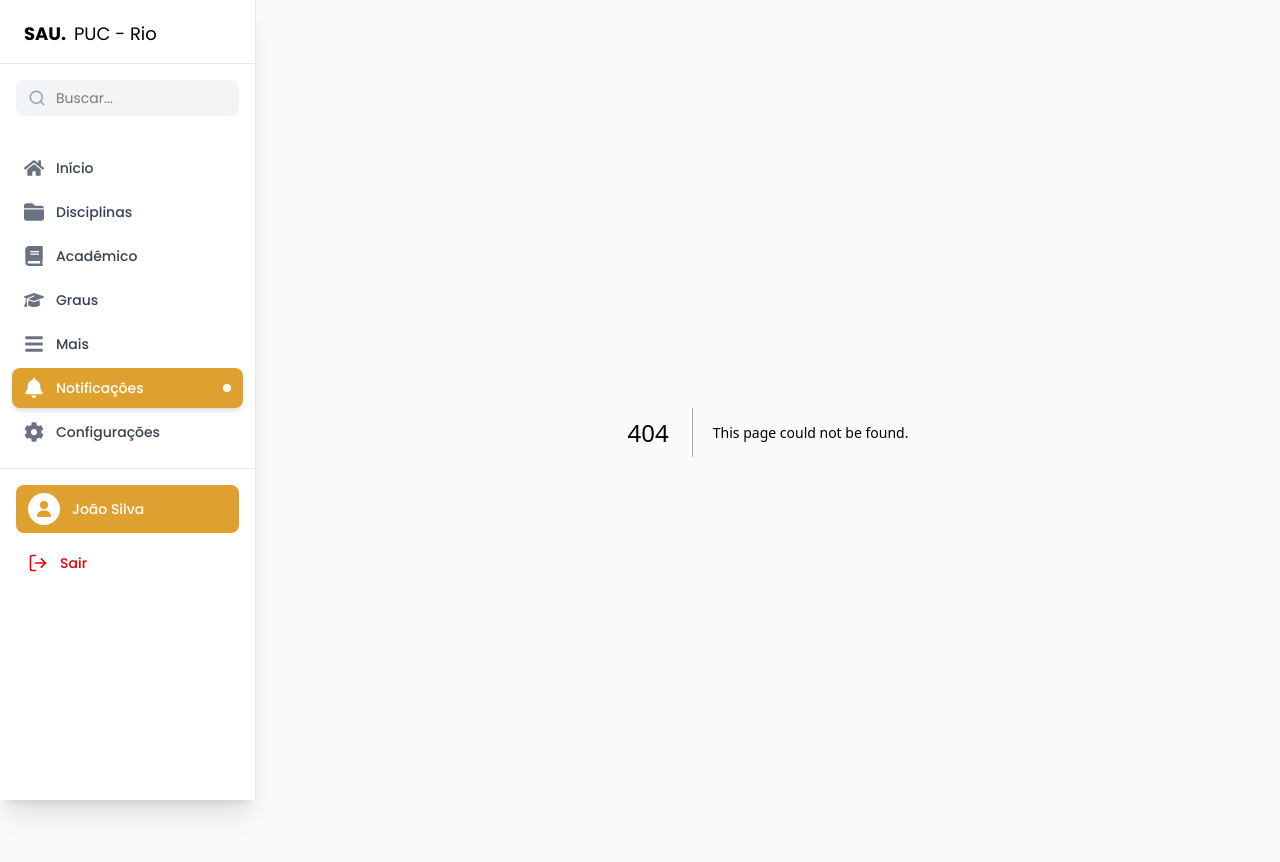
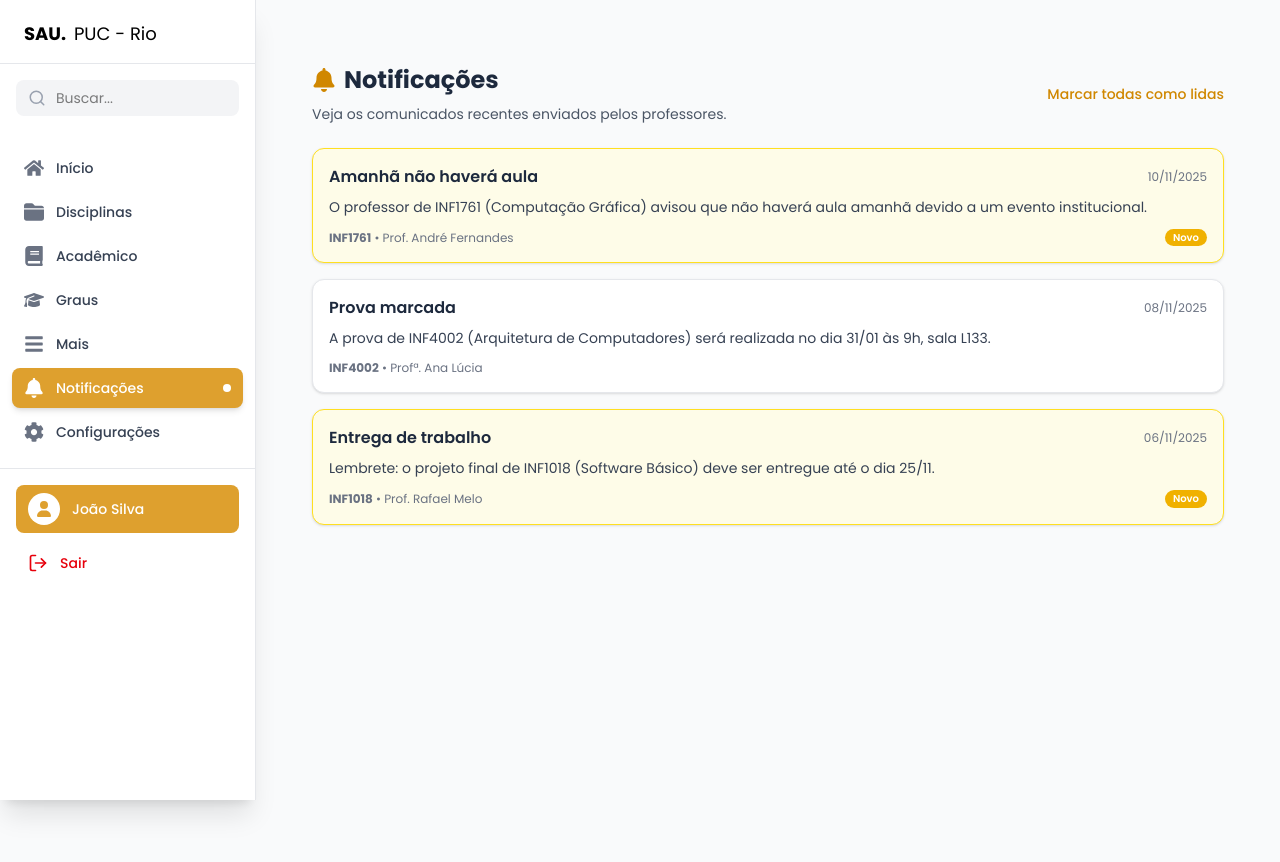
Before and after one commit to antoniovita/sau-puc-rio-2.0, a Next.js app: page /notifications in a window 1280 px wide. Before the commit this address had no page. Shown: the top 862 px of the page. Built offline with nearby package versions, Linux system fonts and the light colour scheme.

Commit message:
add: tela notificações

```diff
--- /dev/null
+++ b/src/app/notifications/page.tsx
@@ -0,0 +1,133 @@
+"use client";
+
+import React, { useState } from "react";
+import { FaBell } from "react-icons/fa";
+
+
+interface Notification {
+  id: number;
+  title: string;
+  message: string;
+  date: string;
+  read: boolean;
+  professor?: string;
+  course?: string;
+}
+
+export default function NotificationsPage() {
+  const [notifications, setNotifications] = useState<Notification[]>([
+    {
+      id: 1,
+      title: "Amanhã não haverá aula",
+      message:
+        "O professor de INF1761 (Computação Gráfica) avisou que não haverá aula amanhã devido a um evento institucional.",
+      date: "10/11/2025",
+      read: false,
+      professor: "Prof. André Fernandes",
+      course: "INF1761",
+    },
+    {
+      id: 2,
+      title: "Prova marcada",
+      message:
+        "A prova de INF4002 (Arquitetura de Computadores) será realizada no dia 31/01 às 9h, sala L133.",
+      date: "08/11/2025",
+      read: true,
+      professor: "Profª. Ana Lúcia",
+      course: "INF4002",
+    },
+    {
+      id: 3,
+      title: "Entrega de trabalho",
+      message:
+        "Lembrete: o projeto final de INF1018 (Software Básico) deve ser entregue até o dia 25/11.",
+      date: "06/11/2025",
+      read: false,
+      professor: "Prof. Rafael Melo",
+      course: "INF1018",
+    },
+  ]);
+
+  const toggleRead = (id: number) => {
+    setNotifications((prev) =>
+      prev.map((n) =>
+        n.id === id ? { ...n, read: !n.read } : n
+      )
+    );
+  };
+
+  return (
+    <div className="min-h-screen sm:px-4 sm:py-4 lg:px-6 mb-24 mt-4">
+      <div className="max-w-6xl mx-auto">
+        {/* Cabeçalho */}
+        <div className="mb-6 flex items-center justify-between">
+          <div>
+            <h1 className="text-xl sm:text-2xl font-bold text-slate-800 mb-2 flex items-center gap-2">
+              <FaBell  className="text-yellow-600" />
+              Notificações
+            </h1>
+            <p className="text-gray-600 text-sm">
+              Veja os comunicados recentes enviados pelos professores.
+            </p>
+          </div>
+
+          {/* Botão limpar */}
+          <button
+            onClick={() =>
+              setNotifications((prev) => prev.map((n) => ({ ...n, read: true })))
+            }
+            className="text-sm font-medium text-yellow-600 hover:underline"
+          >
+            Marcar todas como lidas
+          </button>
+        </div>
+
+        {/* Lista de notificações */}
+        <div className="space-y-4">
+          {notifications.length === 0 ? (
+            <p className="text-gray-500 text-sm text-center py-8">
+              Nenhuma notificação disponível.
+            </p>
+          ) : (
+            notifications.map((notif) => (
+              <div
+                key={notif.id}
+                className={`border rounded-xl p-4 shadow-sm transition-all cursor-pointer ${
+                  notif.read
+                    ? "bg-white border-gray-200 hover:shadow-md"
+                    : "bg-yellow-50 border-yellow-300 hover:bg-yellow-100"
+                }`}
+                onClick={() => toggleRead(notif.id)}
+              >
+                <div className="flex items-center justify-between">
+                  <h2 className="text-md font-semibold text-slate-800">
+                    {notif.title}
+                  </h2>
+                  <span className="text-xs text-gray-500">{notif.date}</span>
+                </div>
+
+                <p className="text-gray-700 text-sm mt-2">{notif.message}</p>
+
+                <div className="mt-3 flex justify-between items-center text-xs text-gray-500">
+                  <span>
+                    {notif.course && (
+                      <>
+                        <strong>{notif.course}</strong> •{" "}
+                      </>
+                    )}
+                    {notif.professor}
+                  </span>
+                  {!notif.read && (
+                    <span className="bg-yellow-500 text-white px-2 py-0.5 rounded-full text-[10px] font-semibold">
+                      Novo
+                    </span>
+                  )}
+                </div>
+              </div>
+            ))
+          )}
+        </div>
+      </div>
+    </div>
+  );
+}
```
